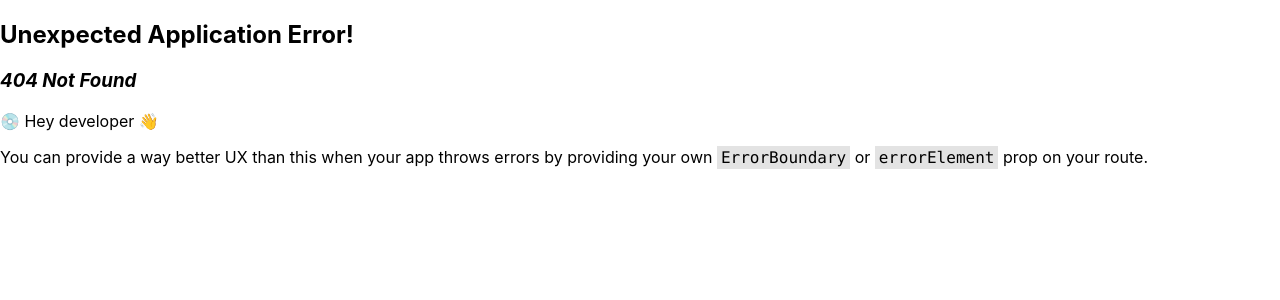
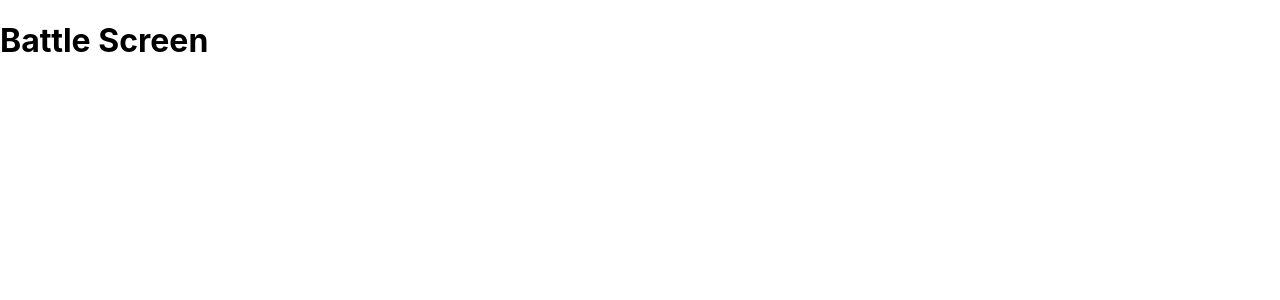
Before and after one commit to Pndablob/UMassShowdown, a React (Create React App) app: page /battleScreen in a window 1280 px wide. Before the commit this address had no page. Shown: the top 300 px of the page. Built offline with nearby package versions, Linux system fonts and the light colour scheme.

Commit message:
made more routes

```diff
--- /dev/null
+++ b/src/BattleScreen/BattleScreen.tsx
@@ -0,0 +1,11 @@
+function BattleScreen({globalState, setGlobalState}: any) {
+  return (
+    <div>
+      <header>
+        <h1>Battle Screen</h1>
+      </header>
+    </div>
+  );
+}
+
+export default BattleScreen;
--- /dev/null
+++ b/src/TeamSelectScreen/TeamSelectScreen.tsx
@@ -0,0 +1,13 @@
+import React from 'react';
+
+function TeamSelect({globalState, setGlobalState}: any) {
+  return (
+    <div>
+      <header>
+        <h1>Team Select Screen</h1>
+      </header>
+    </div>
+  );
+}
+
+export default TeamSelect;
```
Also changed, not shown: src/Root/Root.tsx (+10 -2 lines).
